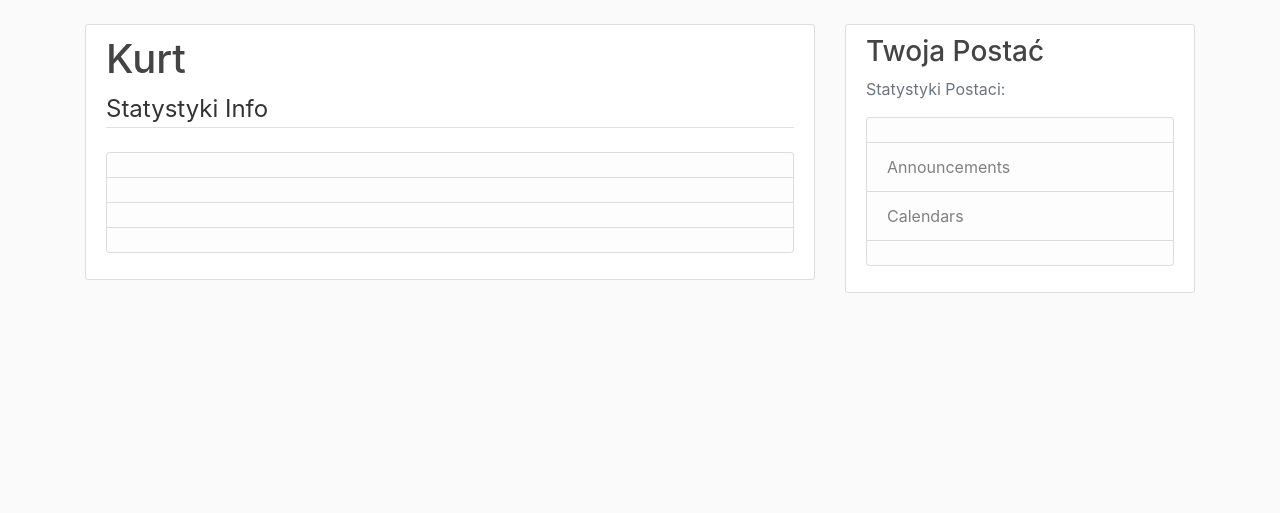
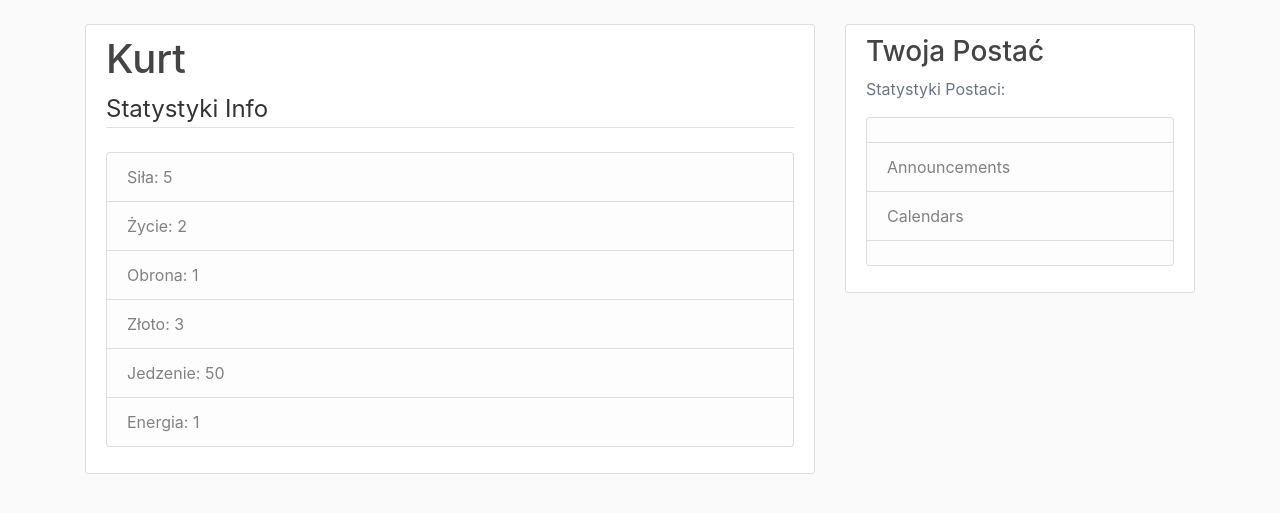
Before and after one commit to Kurtxx/ViaRPG, a Django app: page /stat/ in a window 1280 px wide. Shown: the part 56-569 px from the top of the page. Run offline with Django 3.2, Linux system fonts and the light colour scheme; a user stored in the database is signed in; data comes from the database, SQL or seed files in the repository; some libraries are stand-ins or nearby versions.

Commit message:
Zrobione Staty

```diff
--- a/users/templates/users/stat.html
+++ b/users/templates/users/stat.html
@@ -9,10 +9,12 @@
         <fieldset class="form-group">
           <legend class="border-bottom mb-4"> Statystyki Info</legend>
           <ul class="list-group">
-            <li class="list-group-item list-group-item-light">  {{ request.user.Resources.stat_str }}</li>
-            <li class="list-group-item list-group-item-light"></li>
-            <li class="list-group-item list-group-item-light"></li>
-            <li class="list-group-item list-group-item-light"></li>
+            <li class="list-group-item list-group-item-light">Siła:  {{ Resources.stat_str }}</li>
+            <li class="list-group-item list-group-item-light">Życie:  {{ Resources.stat_vit }}</</li>
+            <li class="list-group-item list-group-item-light">Obrona:  {{ Resources.stat_dex }}</</li>
+            <li class="list-group-item list-group-item-light">Złoto:  {{ Resources.stat_money }}</</li>
+            <li class="list-group-item list-group-item-light">Jedzenie:  {{ Resources.stat_food }}</</li>
+            <li class="list-group-item list-group-item-light">Energia:  {{ Resources.stat_energy }}</</li>
           </ul>
         </fieldset>
     </div>
--- a/users/views.py
+++ b/users/views.py
@@ -45,5 +45,9 @@ def profile(request):
 @login_required
 def stat(request):
 
+    context = {
+        #Odwouje się do BAZY MODELS - "Resources" nazwa po której templatka wyświetla.
+        'Resources': request.user.resources,
+    }
 
-    return render(request, 'users/stat.html')
+    return render(request, 'users/stat.html', context)
```
